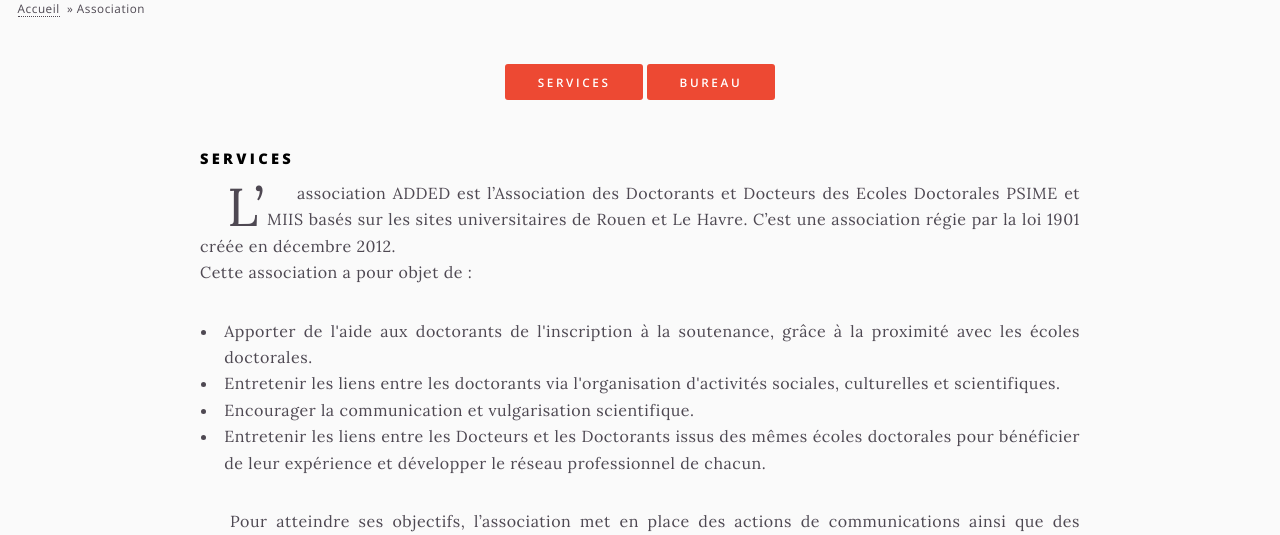
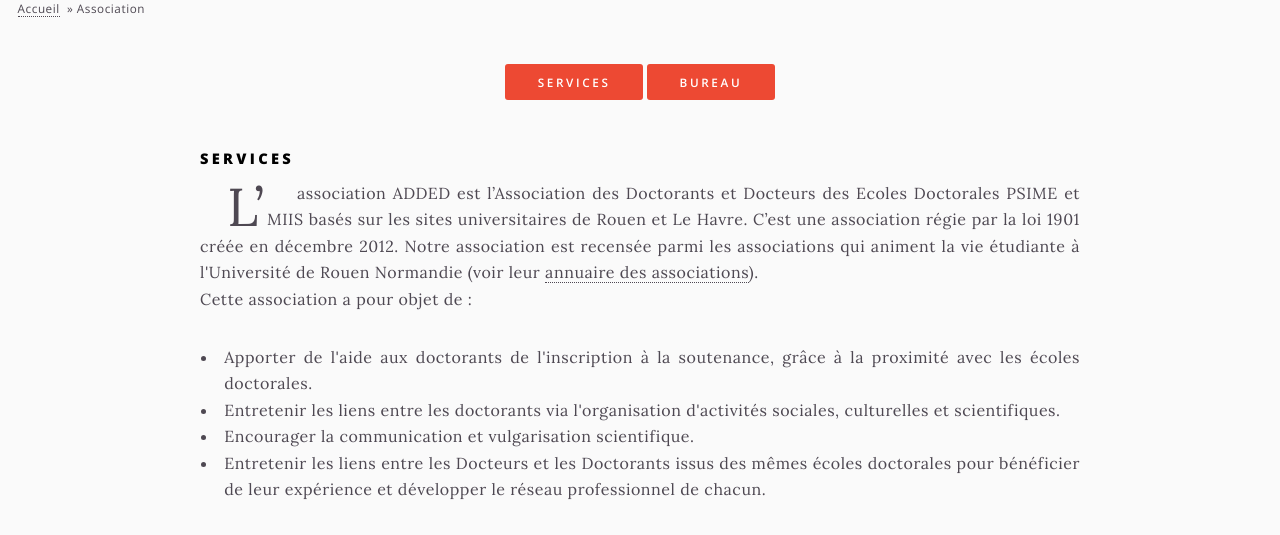
Before and after one commit to asso-added/asso-added.github.io, a Jekyll site: the page built from _pages/association-fr.html, in a window 1280 px wide and 900 px high, cut to the strip 365-900 px from the top of the window. Built offline with Jekyll 4.4.1, drawn with Linux system fonts in a browser that asks for light colours; nearby versions of some CDN libraries; library files that are not in the unit come from our copies.

Commit message:
add claire stuff (commented) + update final program.

```diff
--- a/_includes/jdd2017-en.html
+++ b/_includes/jdd2017-en.html
@@ -88,7 +88,7 @@
       <li><a href="https://drive.google.com/open?id=0ByYVNAWsGuQrT0lWRWo3Umk2aXM">Payement informations.</a></li>
       <li><a href="https://drive.google.com/open?id=0ByYVNAWsGuQrMWU2U1BDa2tiY00">Main points about JDD 2017.</a></li>
     </ul>
-    <h4>Program: <a href="https://drive.google.com/open?id=0ByYVNAWsGuQrZjhpamlVc1J5VWM"><strong>Provisional</strong> program of the JDD 2017.</a></h4>
+    <h4>Program: <a href="https://drive.google.com/file/d/0ByYVNAWsGuQreWJJZUxZYTBmOTA/view?usp=sharing"><strong>Final</strong> program of the JDD 2017.</a></h4>
   </p>
   <h4>Organizers</h4>
     <div class="box alt" style="width: 50%; margin: 0 auto;" >
--- a/_includes/jdd2017-fr.html
+++ b/_includes/jdd2017-fr.html
@@ -90,7 +90,7 @@
       <li><a href="https://drive.google.com/open?id=0ByYVNAWsGuQrT0lWRWo3Umk2aXM">Informations de payement.</a></li>
       <li><a href="https://drive.google.com/open?id=0ByYVNAWsGuQrb2w0NGpvNG95Nmc">Points importants des JDD 2017.</a></li>
     </ul>
-    <h4>Programme: <a href="https://drive.google.com/open?id=0ByYVNAWsGuQrZjhpamlVc1J5VWM">Programme <strong>provisoire</strong> des JDD 2017.</a></h4>
+    <h4>Programme: <a href="https://drive.google.com/file/d/0ByYVNAWsGuQreWJJZUxZYTBmOTA/view?usp=sharing">Programme <strong>final</strong> des JDD 2017.</a></h4>
   </p>
   <h4>Organisateurs</h4>
     <div class="box alt" style="width: 50%; margin: 0 auto;" >
--- a/_includes/sp-a-propos-fr.html
+++ b/_includes/sp-a-propos-fr.html
@@ -8,7 +8,7 @@
         et docteurs des Écoles
         Doctorales PSIME et  MIIS sur les sites Rouen & Le Havre est
         une communauté et un réseau de chercheurs, de compétences,
-        d’innovation, de créativité et d’entreprise. C’est une association régie par la loi 1901 créée en décembre 2012.</p>
+        d’innovation, de créativité et d’entreprise. C’est une association régie par la loi 1901 créée en décembre 2012. <!--Notre association est recensée parmi les associations qui animent la vie étudiante à l'Université de Rouen Normandie (voir leur <a href="http://formation-ve.univ-rouen.fr/les-associations-etudiantes-16379.kjsp?RH=PO1-5-2">annuaire des associations</a>).!--></p>
 
       <p style="text-align: justify;  text-justify: inter-word;">
         <span class="image right" >
--- a/_includes/sponsors-en.html
+++ b/_includes/sponsors-en.html
@@ -1,14 +1,16 @@
 <section id="sponsors" class="wrapper style5">
   <div class="inner">
-    <div id="spon" style="margin:auto;align:center;width:40%">
+    <div id="spon" style="margin:auto;align:center;width:50%">
       <a href="http://www.normandie-univ.fr/">
         <img src="{{ site.url }}/images/sponsors/normandie-univ.png" alt="Normandie Univesité"
         style="width:130px;height:70px;margin-right:20px"></a>
-      <!-- <a href="http://rouenuniversity.univ-rouen.fr/">
+        <!--
+       <a href="http://rouenuniversity.univ-rouen.fr/">
       <img src="{{ site.url }}/images/sponsors/univ-rouen.png"
         alt="Université de Rouen"
         style="width:130px;height:60px;margin-right:20px">
       </a>
+
       <a href="https://www.univ-lehavre.fr/">
       <img src="{{ site.url }}/images/sponsors/univ-le-havre.png"
         alt="Université du Havre"
--- a/_includes/sponsors-fr.html
+++ b/_includes/sponsors-fr.html
@@ -1,14 +1,16 @@
 <section id="sponsors" class="wrapper style5" >
   <div class="inner" >
-    <div id="spon" style="margin:auto;align:center;width:40%">
+    <div id="spon" style="margin:auto;align:center;width:50%">
       <a href="http://www.normandie-univ.fr/">
         <img src="images/sponsors/normandie-univ.png" alt="Normandie Univesité"
         style="width:130px;height:70px;margin-right:20px"></a>
-      <!--<a href="http://www.univ-rouen.fr/">
+        <!--
+      <a href="http://www.univ-rouen.fr/">
        <img src="{{ site.baseurl }}/images/sponsors/univ-rouen.png"
         alt="Université de Rouen"
         style="width:130px;height:60px;margin-right:20px">
       </a>
+
       <a href="https://www.univ-lehavre.fr/">
       <img src="{{ site.baseurl }}/images/sponsors/univ-le-havre.png"
         alt="Université du Havre"
--- a/_pages/association-fr.html
+++ b/_pages/association-fr.html
@@ -20,7 +20,7 @@
   <a name="services">
   <h1 style="color: black; text-align: left">Services</h1></a>
   <p >
-    L’association ADDED est l’Association des Doctorants et Docteurs des Ecoles Doctorales PSIME et MIIS basés sur les sites universitaires de Rouen et Le Havre. C’est une association régie par la loi 1901 créée en décembre 2012.
+    L’association ADDED est l’Association des Doctorants et Docteurs des Ecoles Doctorales PSIME et MIIS basés sur les sites universitaires de Rouen et Le Havre. C’est une association régie par la loi 1901 créée en décembre 2012. Notre association est recensée parmi les associations qui animent la vie étudiante à l'Université de Rouen Normandie (voir leur <a href="http://formation-ve.univ-rouen.fr/les-associations-etudiantes-16379.kjsp?RH=PO1-5-2">annuaire des associations</a>).
     <br>
     Cette association a pour objet de :
     <ul>
```
